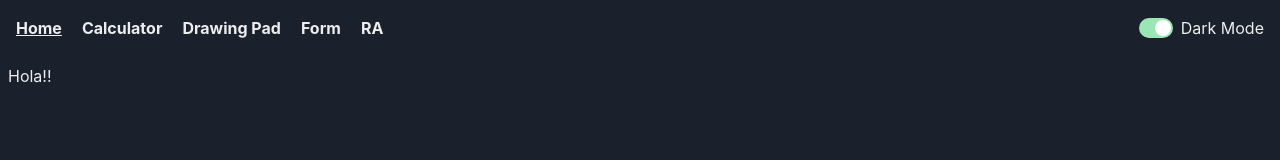
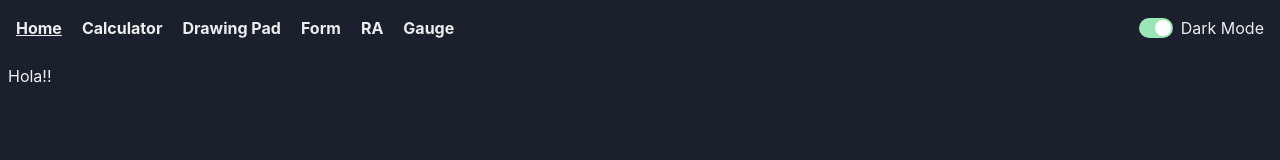
Before and after one commit to RiFactor/untitled, a React (Vite) app: page / in a window 1280 px wide. Shown: the top 160 px of the page. Built offline with nearby package versions, Linux system fonts and the light colour scheme.

Commit message:
Gauge - set up

```diff
--- /dev/null
+++ b/src/components/Gauge.tsx
@@ -0,0 +1,7 @@
+import React from "react";
+
+const Gauge = () => {
+  return <div>Gauge</div>;
+};
+
+export default Gauge;
--- a/src/components/Navbar.tsx
+++ b/src/components/Navbar.tsx
@@ -14,6 +14,7 @@ const Navbar = () => {
         <NavButton name="Drawing Pad" to="drawing-pad"></NavButton>
         <NavButton name="Form" to="form"></NavButton>
         <NavButton name="RA" to="react-admin"></NavButton>
+        <NavButton name="Gauge" to="gauge"></NavButton>
       </div>
       <ColorModeSwitch />
     </nav>
--- a/src/routes.tsx
+++ b/src/routes.tsx
@@ -5,6 +5,7 @@ import Calculator from "./components/Calculator";
 import ErrorPage from "pages/ErrorPage";
 import DrawingPad from "components/DrawingPad";
 import ReactAdmin from "components/ReactAdmin";
+import Gauge from "components/Gauge";
 
 const router = createBrowserRouter([
   {
@@ -16,7 +17,8 @@ const router = createBrowserRouter([
       { path: "calculator", element: <Calculator /> },
       { path: "drawing-pad", element: <DrawingPad /> },
       { path: "form", element: <Form /> },
-      { path: "react-admin", element: <ReactAdmin /> }
+      { path: "react-admin", element: <ReactAdmin /> },
+      { path: "gauge", element: <Gauge /> }
     ]
   }
 ]);
```
